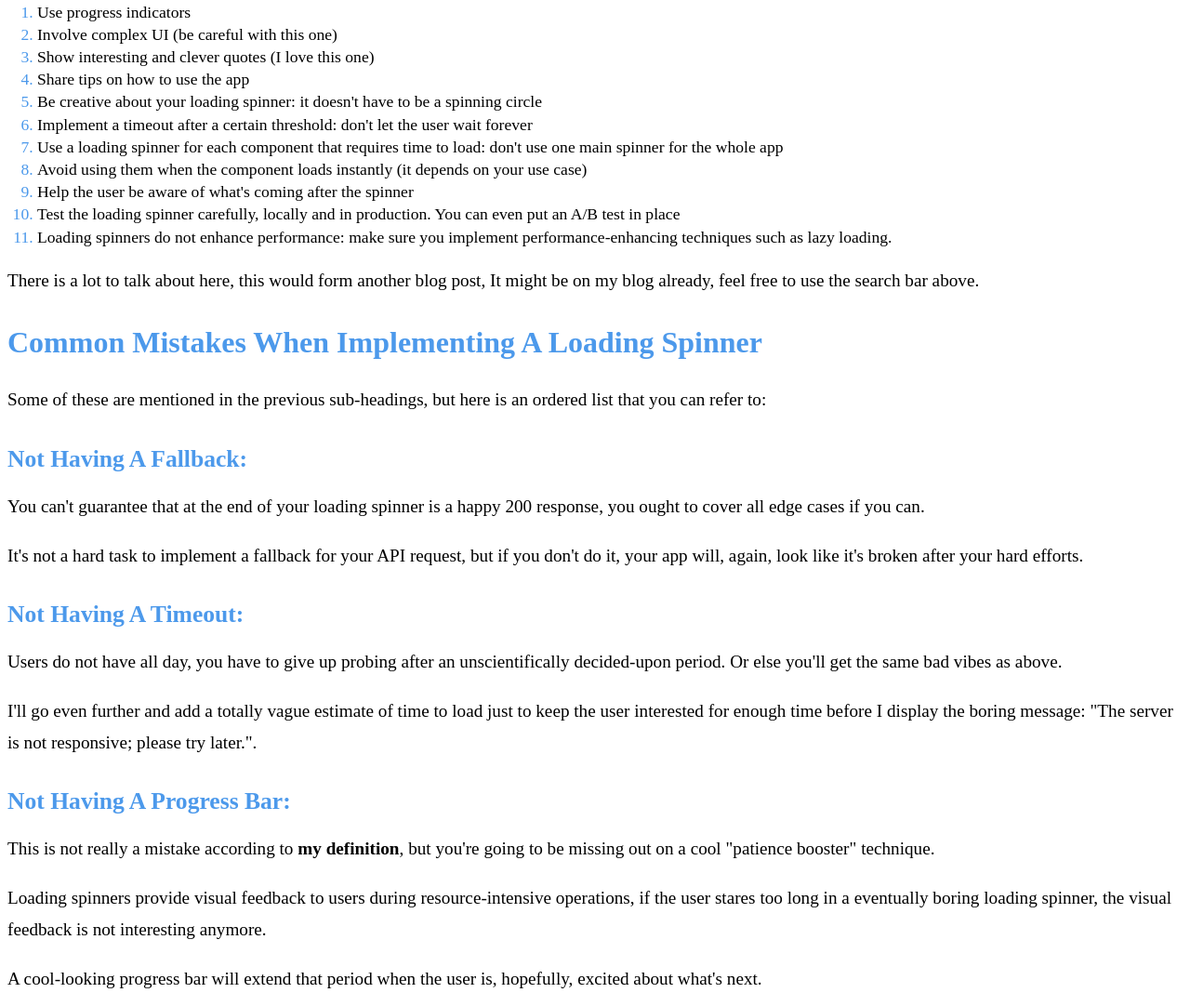
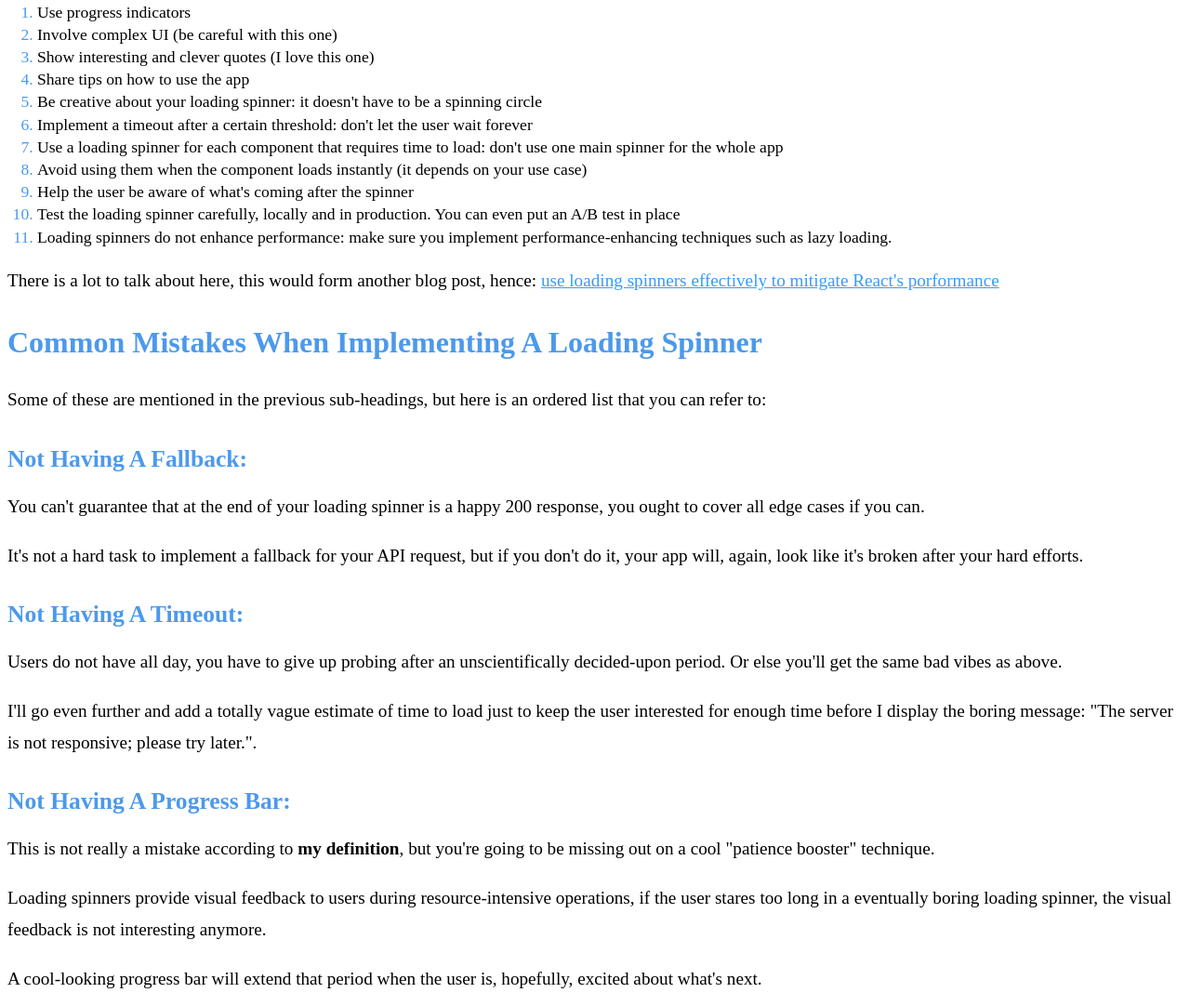
Before and after one commit to anasouardini/blog, an Astro site: page /posts/how-to-mitigate-bad-performance-in-your-react-app-using-loading-spinners in a window 1280 px wide. Shown: the part 4290-5372 px from the top of the page at 93% size. Built offline with nearby package versions, Linux system fonts and the light colour scheme; Astro itself is replaced by a stand-in of ours.

Commit message:
content update: updated an article.

```diff
--- a/src/content/posts/how-to-mitigate-bad-performance-in-your-react-app-using-loading-spinners.mdx
+++ b/src/content/posts/how-to-mitigate-bad-performance-in-your-react-app-using-loading-spinners.mdx
@@ -16,6 +16,7 @@ keywords: [
 todos: [
     'check grammar',
     'proof-read',
+    'rephrase: cut to the chase'
 ]
 ---
 
@@ -111,7 +112,7 @@ Here are some tips on how you can achieve such a result, these techniques are to
 10. Test the loading spinner carefully, locally and in production. You can even put an A/B test in place
 11. Loading spinners do not enhance performance: make sure you implement performance-enhancing techniques such as lazy loading.
 
-There is a lot to talk about here, this would form another blog post, It might be on my blog already, feel free to use the search bar above.
+There is a lot to talk about here, this would form another blog post, hence: [use loading spinners effectively to mitigate React's porformance](/posts/how-to-effectively-use-loading-spinner-to-mitigate-react-performance-issues)
 
 ## Common mistakes when implementing a loading spinner
 
```
